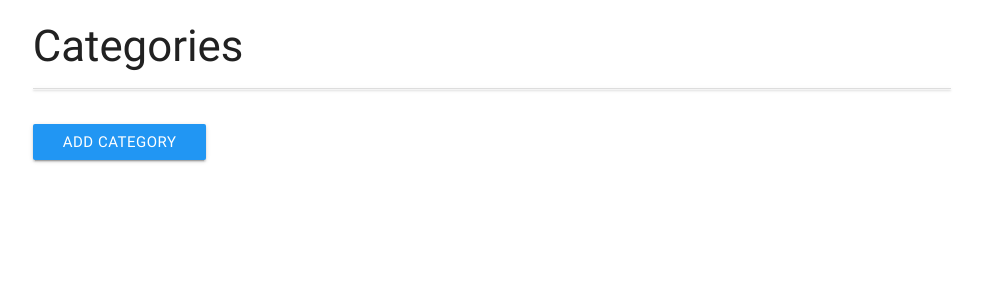
After one commit to nsedan/task_manager, a Flask app: page /get_categories in a window 1280 px wide. The commit adds this page. Shown: the top 300 px of the page, without its empty margins (148-1130 px from the left). Run offline with Flask 2, Linux system fonts and the light colour scheme; data that the repository does not hold is empty; some libraries are stand-ins or nearby versions.

Commit message:
add, edit and delete categories features added

```diff
--- a/app.py
+++ b/app.py
@@ -53,7 +53,7 @@ def edit_task(task_id):
 def update_task(task_id):
     tasks = mongo.db.tasks
     tasks.update({'_id': ObjectId(task_id)},
-    {
+                 {
         'task_name': request.form.get('task_name'),
         'category_name': request.form.get('category_name'),
         'task_description': request.form.get('task_description'),
@@ -63,6 +63,51 @@ def update_task(task_id):
     return redirect(url_for('get_tasks'))
 
 
+@app.route("/delete_task/<task_id>")
+def delete_task(task_id):
+    mongo.db.tasks.delete_one({'_id': ObjectId(task_id)})
+    return redirect(url_for('get_tasks'))
+
+
+@app.route('/get_categories')
+def get_categories():
+    return render_template('categories.html',
+    categories=mongo.db.categories.find())
+
+
+@app.route('/edit_category/<category_id>')
+def edit_category(category_id):
+    return render_template('editcategory.html',
+    category=mongo.db.categories.find_one({'_id': ObjectId(category_id)}))
+
+
+@app.route('/update_category/<category_id>', methods=["POST"])
+def update_category(category_id):
+    mongo.db.categories.update(
+        {'_id': ObjectId(category_id)},
+        {'category_name': request.form.get('category_name')})
+    return redirect(url_for('get_categories'))
+
+
+@app.route('/delete_category/<category_id>')
+def delete_category(category_id):
+    mongo.db.categories.delete_one({'_id': ObjectId(category_id)})
+    return redirect(url_for('get_categories'))
+
+
+@app.route('/add_category')
+def add_category():
+    return render_template('addcategory.html')
+
+
+@app.route('/insert_category', methods=["POST"])
+def insert_category():
+    categories = mongo.db.categories
+    # category_doc = {'category_name': request.form.get('category_name')}
+    categories.insert_one(request.form.to_dict())
+    return redirect(url_for('get_categories'))
+
+
 if __name__ == '__main__':
     app.run(host=os.environ.get('IP'),
             port=int(os.environ.get('PORT')),
--- /dev/null
+++ b/templates/categories.html
@@ -0,0 +1,28 @@
+{% extends 'base.html'%}
+{% block content %}
+
+<div class="row">
+	<h3>Categories</h3>
+	<ul class="collapsible" data-collapsible="accordion">
+		{% for category in categories %}
+		<li>
+			<div class="collapsible-header">
+				<a href="{{url_for('delete_category', category_id=category._id)}}"
+					class="waves-effect waves-light btn btn_small red">Del</a>
+				<a href="{{url_for('edit_category', category_id=category._id)}}"
+					class="waves-effect waves-light btn btn_small blue">Edit</a>
+				<div class="task_header">
+					<strong>{{category.category_name}}</strong>
+				</div>
+			</div>
+		</li>
+		{% endfor %}
+	</ul>
+</div>
+<div class="row">
+	<a href="{{url_for('add_category')}}" class="waves-effect waves-light btn blue">
+		Add Category
+	</a>
+</div>
+
+{% endblock %}
--- a/templates/tasks.html
+++ b/templates/tasks.html
@@ -7,7 +7,8 @@
 		<div class="collapsible-header">
 			<div class="col s3">
 				<i class="material-icons">expand_more</i>
-				<a class="waves-effect waves-light btn btn_small red">Done</a>
+				<a href="{{url_for('delete_task', task_id=task._id)}}"
+					class="waves-effect waves-light btn btn_small red">Done</a>
 				<a href="{{url_for('edit_task', task_id=task._id)}}"
 					class="waves-effect waves-light btn btn_small blue">Edit</a>
 			</div>
```
Also changed, not shown: templates/addcategory.html (added, +24 -0 lines), templates/editcategory.html (added, +24 -0 lines).
